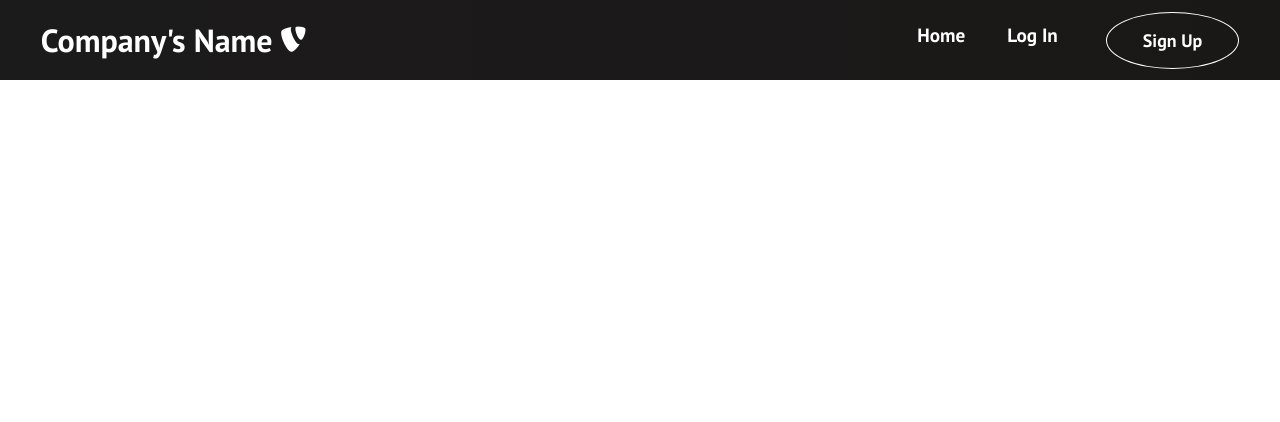
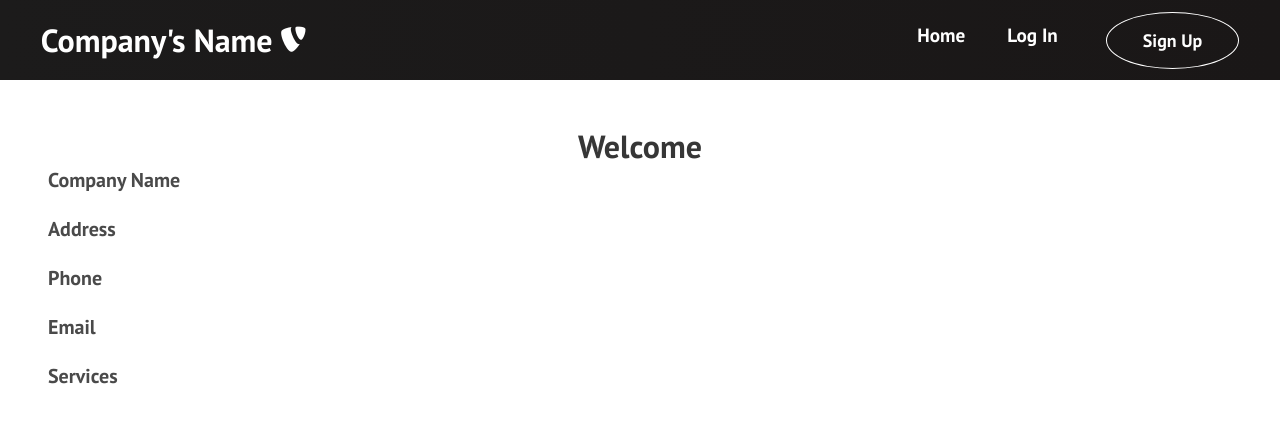
Before and after one commit to rroman6292/group5_project3, a React (Create React App) app in the folder client/: page /profile-landscaper in a window 1280 px wide. Shown: the top 422 px of the page. Built offline with nearby package versions, Linux system fonts and the light colour scheme.

Commit message:
profileL

```diff
--- a/client/src/App.js
+++ b/client/src/App.js
@@ -10,6 +10,7 @@ import SignUp from './pages/SignUp';
 import SignUpH from './components/SignupH'
 import SignUpL from './components/SignupL'
 import ProfileH from './components/ProfileH'
+import ProfileL from './components/ProfileL'
 
 
 
@@ -41,6 +42,7 @@ class App extends React.Component {
             <Route path='/sign-up-homeowner' component={SignUpH}/>
             <Route path='/sign-up-landscaper' component={SignUpL}/>
             <Route path='/profile-homeowner' component={ProfileH}/>
+            <Route path='/profile-landscaper' component={ProfileL}/>
           </Switch>
         </Router>
       </>
--- /dev/null
+++ b/client/src/components/ProfileL/index.js
@@ -0,0 +1,19 @@
+import React from 'react';
+// import '../../App.css';
+import './style.css';
+
+function ProfileL () {
+    return (
+        <section class="section">
+  <h1 class="title">Welcome</h1>
+  <p class="subtitle">Company Name</p>
+  <p class="subtitle">Address</p>
+  <p class="subtitle">Phone</p>
+  <p class="subtitle">Email</p>
+  <p class="subtitle">Services</p>
+</section>
+
+    );
+}
+
+export default ProfileL;
--- /dev/null
+++ b/client/src/components/ProfileL/style.css
@@ -0,0 +1,3 @@
+.title {
+    text-align: center;
+}
```
